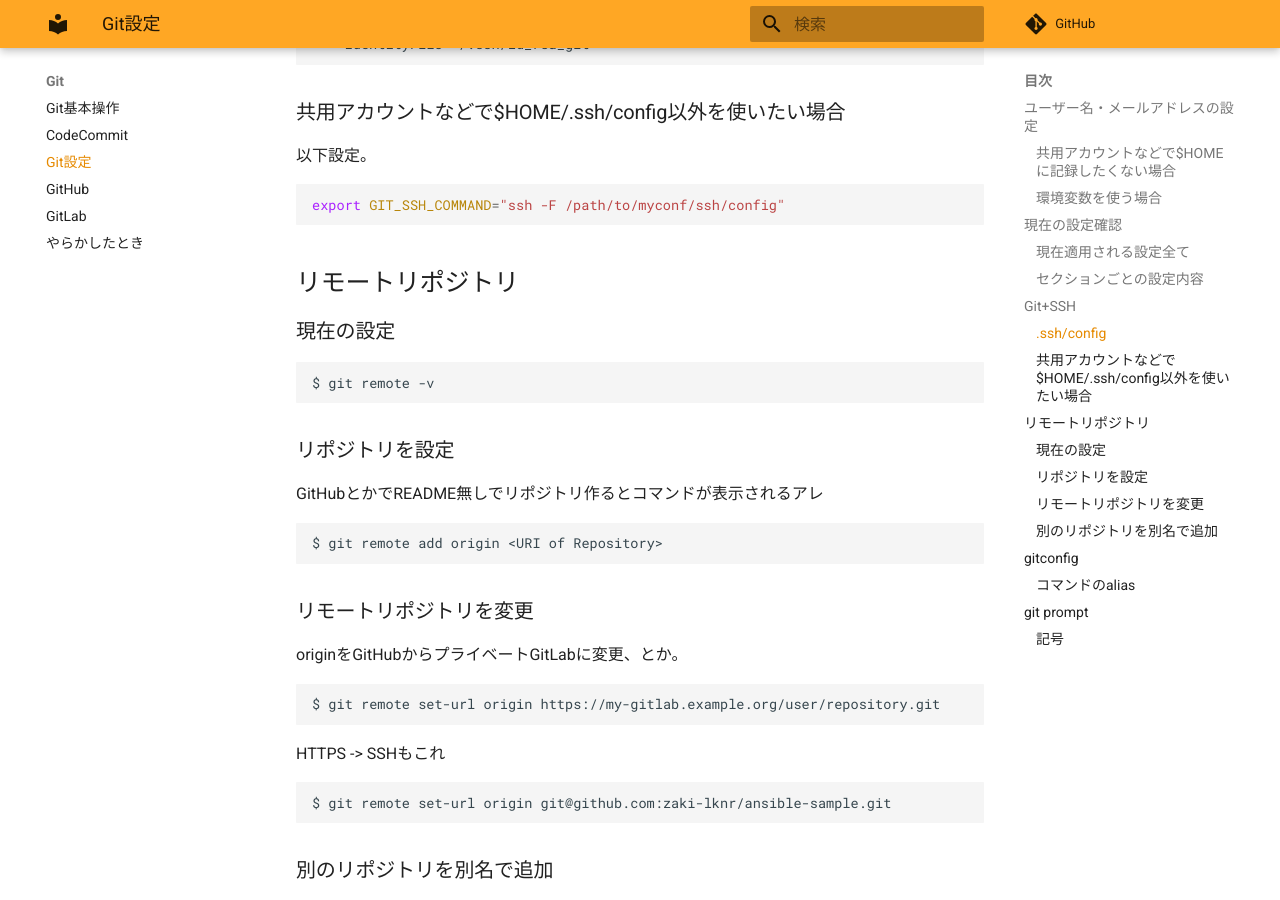
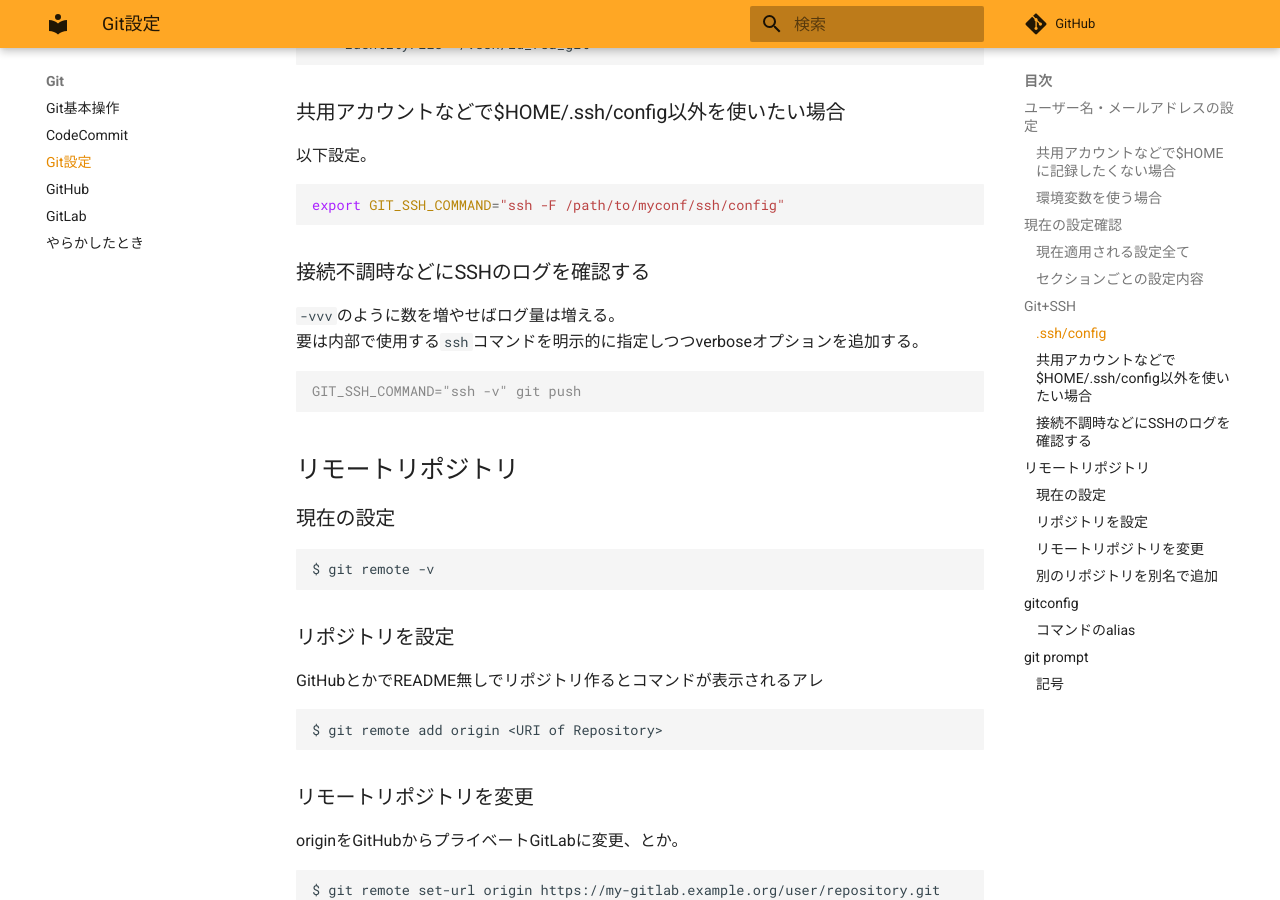
Before and after one commit to zaki-lknr/docs, an MkDocs documentation site: the page built from docs/Git/configure.md, in a window 1280 px wide and 900 px high, scrolled down 1524 px. Built offline with MkDocs 1.6.1 and Material for MkDocs 9.7.7, drawn with Linux system fonts in a browser that asks for light colours; comment, search, counter and statistics services are not loaded.

Commit message:
add: git/configure: sshのverboseオプション併用

````diff
--- a/docs/Git/configure.md
+++ b/docs/Git/configure.md
@@ -73,6 +73,15 @@ Host <space>.git.backlog.com
 
 ```sh
 export GIT_SSH_COMMAND="ssh -F /path/to/myconf/ssh/config"
+```
+
+### 接続不調時などにSSHのログを確認する
+
+`-vvv`のように数を増やせばログ量は増える。
+要は内部で使用する`ssh`コマンドを明示的に指定しつつverboseオプションを追加する。
+
+```console
+GIT_SSH_COMMAND="ssh -v" git push
 ```
 
 ## リモートリポジトリ
````
